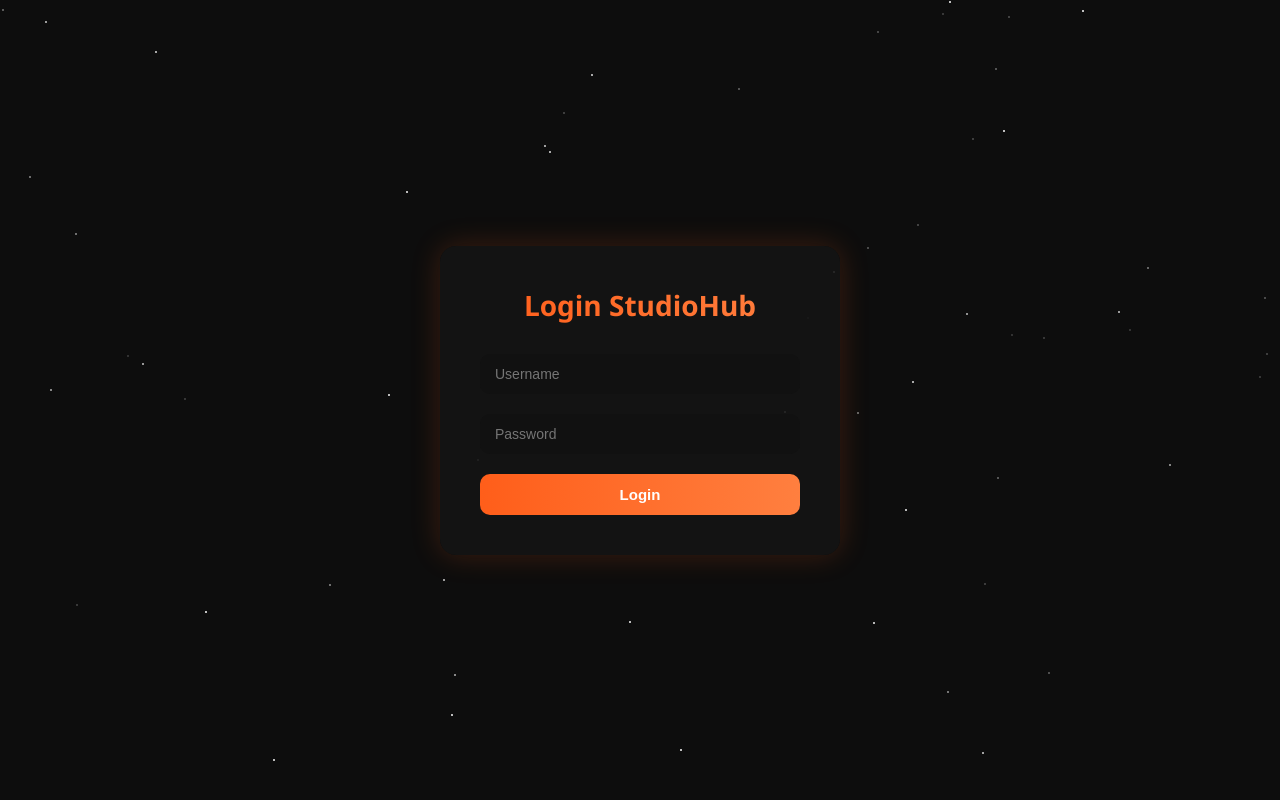
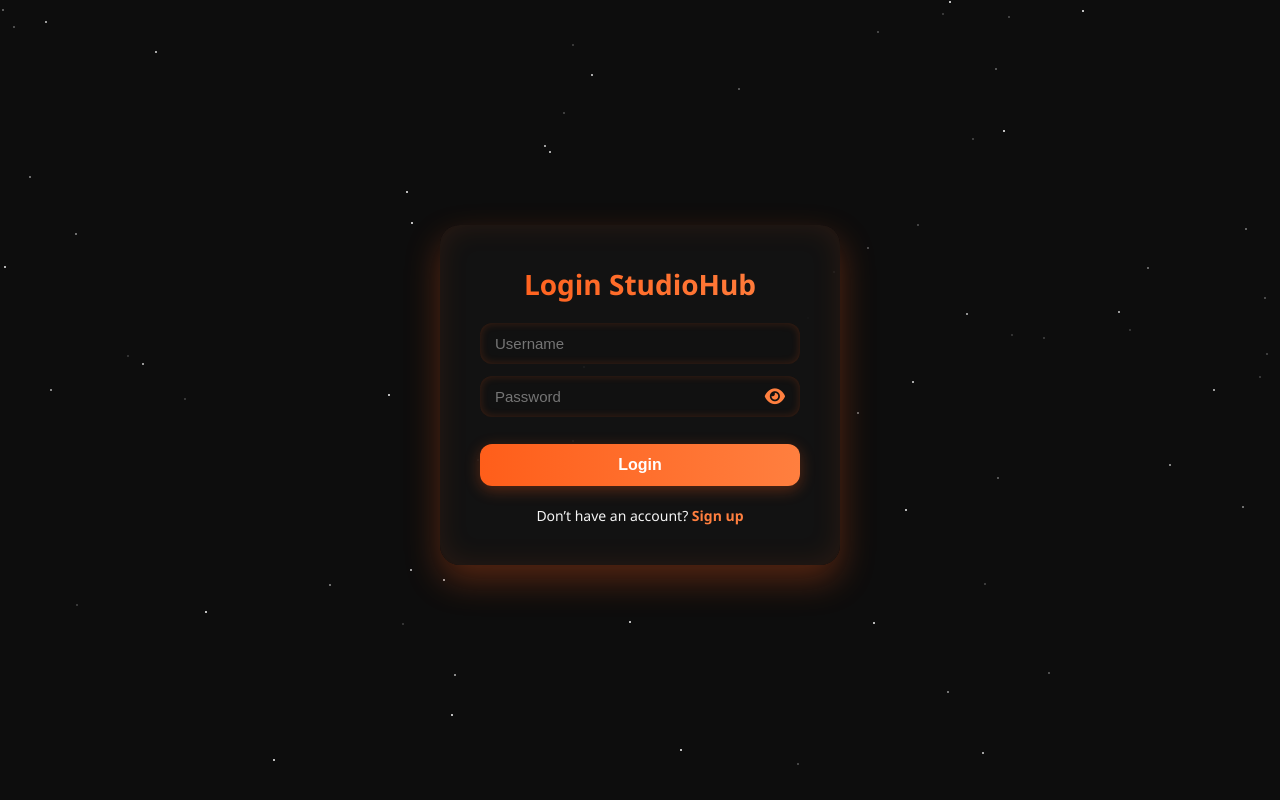
Before and after one commit to falcondeveloper-here/Falconsite, a website: page public/login.html in a window 1280 px wide. Drawn offline with Linux system fonts and the light colour scheme.

Commit message:
update public/login.html

```diff
--- a/public/login.html
+++ b/public/login.html
@@ -20,56 +20,85 @@ body{
   align-items:center;
   justify-content:center;
   min-height:100vh;
+  position:relative;
   overflow:hidden;
-  position:relative;
 }
-.stars{position:absolute;width:100%;height:100%;background:transparent;overflow:hidden;z-index:0}
+.stars{position:absolute;width:100%;height:100%;z-index:0;overflow:hidden}
 .star{position:absolute;width:2px;height:2px;background:white;border-radius:50%;opacity:0.8;animation:twinkle 4s infinite ease-in-out}
 @keyframes twinkle{0%,100%{opacity:0.2}50%{opacity:1}}
 .card{
   position:relative;
   z-index:1;
   max-width:400px;
+  width:90%;
   padding:40px;
-  background:rgba(20,20,20,0.9);
-  border-radius:16px;
-  box-shadow:0 0 30px rgba(255,94,26,0.2);
+  background:rgba(20,20,20,0.95);
+  border-radius:20px;
+  box-shadow:0 15px 35px rgba(255,94,26,0.3), inset 0 0 30px rgba(255,94,26,0.1);
   text-align:center;
+  animation:floatCard 4s ease-in-out infinite;
 }
-h1{font-size:28px;margin-bottom:20px;background:linear-gradient(90deg,var(--accent),var(--accent-2));-webkit-background-clip:text;-webkit-text-fill-color:transparent}
+@keyframes floatCard{
+  0%,100%{transform:translateY(0)}
+  50%{transform:translateY(-10px)}
+}
+h1{
+  font-size:28px;
+  margin-bottom:20px;
+  background:linear-gradient(90deg,var(--accent),var(--accent-2));
+  -webkit-background-clip:text;
+  -webkit-text-fill-color:transparent;
+}
+.input-group{
+  position:relative;
+  margin:12px 0;
+}
 input{
   width:100%;
-  padding:12px 15px;
-  margin:10px 0;
+  padding:12px 45px 12px 15px;
   border:none;
-  border-radius:10px;
+  border-radius:12px;
   background:#111;
   color:#fff;
-  font-size:14px;
+  font-size:15px;
+  outline:none;
+  box-shadow:inset 0 0 8px rgba(255,94,26,0.2);
 }
+.toggle-pass{
+  position:absolute;
+  right:15px;
+  top:50%;
+  transform:translateY(-50%);
+  cursor:pointer;
+  font-size:18px;
+  color:#ff7f3f;
+  transition:0.3s;
+}
+.toggle-pass:hover{transform:translateY(-50%) scale(1.2)}
 .btn{
   padding:12px 20px;
-  border-radius:10px;
+  border-radius:12px;
   font-weight:600;
   cursor:pointer;
-  font-size:15px;
-  transition:0.2s ease;
+  font-size:16px;
+  transition:0.3s ease;
   border:none;
 }
 .btn-primary{
   background:linear-gradient(90deg,var(--accent),var(--accent-2));
   color:white;
   width:100%;
-  margin-top:10px;
+  margin-top:15px;
+  box-shadow:0 4px 15px rgba(255,94,26,0.3);
 }
-.btn-primary:hover{transform:translateY(-3px);box-shadow:0 0 20px rgba(255,94,26,0.4)}
+.btn-primary:hover{transform:translateY(-3px) scale(1.02);box-shadow:0 0 20px rgba(255,94,26,0.5)}
 .alert{
   position:absolute;
   bottom:-60px;
   left:50%;
   transform:translateX(-50%);
   padding:10px 20px;
-  border-radius:8px;
+  border-radius:10px;
   background:green;
   color:#fff;
   opacity:0;
@@ -79,23 +108,43 @@ input{
 }
 .alert.show{opacity:1;bottom:-10px}
 .alert.error{background:red;box-shadow:0 0 15px rgba(255,0,0,0.5);}
+.signup-line{
+  margin-top:20px;
+  font-size:14px;
+}
+.signup-line a{
+  color:var(--accent-2);
+  text-decoration:none;
+  font-weight:bold;
+  transition:0.3s;
+}
+.signup-line a:hover{text-shadow:0 0 8px var(--accent-2);}
 </style>
+<link rel="stylesheet" href="https://cdnjs.cloudflare.com/ajax/libs/font-awesome/6.5.0/css/all.min.css"/>
 </head>
 <body>
 
 <div class="stars" id="stars"></div>
 
 <div class="card">
-<h1>Login StudioHub</h1>
-<input type="text" id="username" placeholder="Username">
-<input type="password" id="password" placeholder="Password">
-<button class="btn btn-primary" onclick="login()">Login</button>
-<div class="alert" id="alertBox"></div>
+  <h1>Login StudioHub</h1>
+  <div class="input-group">
+    <input type="text" id="username" placeholder="Username">
+  </div>
+  <div class="input-group">
+    <input type="password" id="password" placeholder="Password">
+    <i class="fa-solid fa-eye toggle-pass" id="togglePass"></i>
+  </div>
+  <button class="btn btn-primary" onclick="login()">Login</button>
+  <div class="signup-line">
+    Don’t have an account? <a href="signup.html">Sign up</a>
+  </div>
+  <div class="alert" id="alertBox"></div>
 </div>
 
 <script>
-const starsContainer = document.getElementById("stars");
-for(let i=0;i<60;i++){
+const starsContainer=document.getElementById("stars");
+for(let i=0;i<70;i++){
   const star=document.createElement("div");
   star.classList.add("star");
   star.style.top=Math.random()*100+"%";
@@ -104,10 +153,24 @@ for(let i=0;i<60;i++){
   starsContainer.appendChild(star);
 }
 
+// toggle password
+const passInput=document.getElementById("password");
+const togglePass=document.getElementById("togglePass");
+togglePass.addEventListener("click",()=>{
+  if(passInput.type==="password"){
+    passInput.type="text";
+    togglePass.classList.replace("fa-eye","fa-eye-slash");
+  } else {
+    passInput.type="password";
+    togglePass.classList.replace("fa-eye-slash","fa-eye");
+  }
+});
+
+// login fetch
 async function login(){
   const username=document.getElementById("username").value.trim();
   const password=document.getElementById("password").value.trim();
-  if(!username||!password){showAlert("Fill all fields",true); return;}
+  if(!username||!password){showAlert("Fill all fields",true);return;}
   try{
     const res=await fetch("/login",{
       method:"POST",
@@ -119,7 +182,7 @@ async function login(){
       showAlert("Login successful!",false);
       setTimeout(()=>{window.location.href="index.html"},1500);
     } else showAlert(data.error,true);
-  }catch(err){showAlert(err.message,true);}
+  }catch(err){showAlert("Server error",true);}
 }
 
 function showAlert(msg,isError){
```
